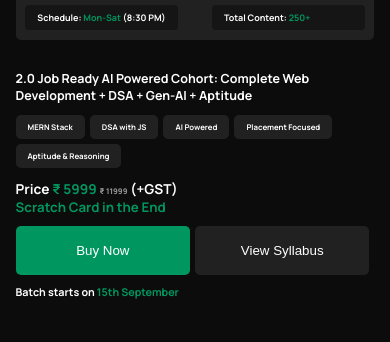
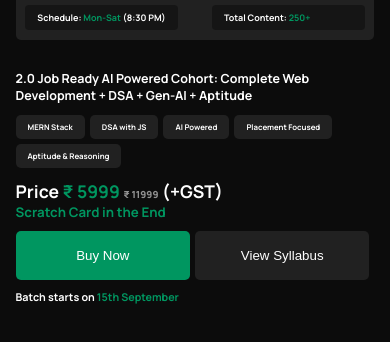
Before and after one commit to Krs-Krish-108/Web-D-Projects-hardcoded-, a plain HTML site: page HTML CSS Projects/Sheryians coding school page clone/index.html in a window 390 px wide. Shown: the part 378-720 px from the top of the page. Drawn offline with nearby package versions, Linux system fonts and the light colour scheme; a web font is replaced by a local one.

Commit message:
just a minor change

```diff
--- a/HTML CSS Projects/Sheryians coding school page clone/style.css
+++ b/HTML CSS Projects/Sheryians coding school page clone/style.css
@@ -346,11 +346,11 @@
     }
 
     .section1 .left h3{
-        font-size: 3.5vw;
+        font-size: 4.5vw;
     }
 
     .section1 .left .lgrey{
-    font-size: 2vw;
+    font-size: 2.5vw;
     font-weight: 800;
     }
 }
```
